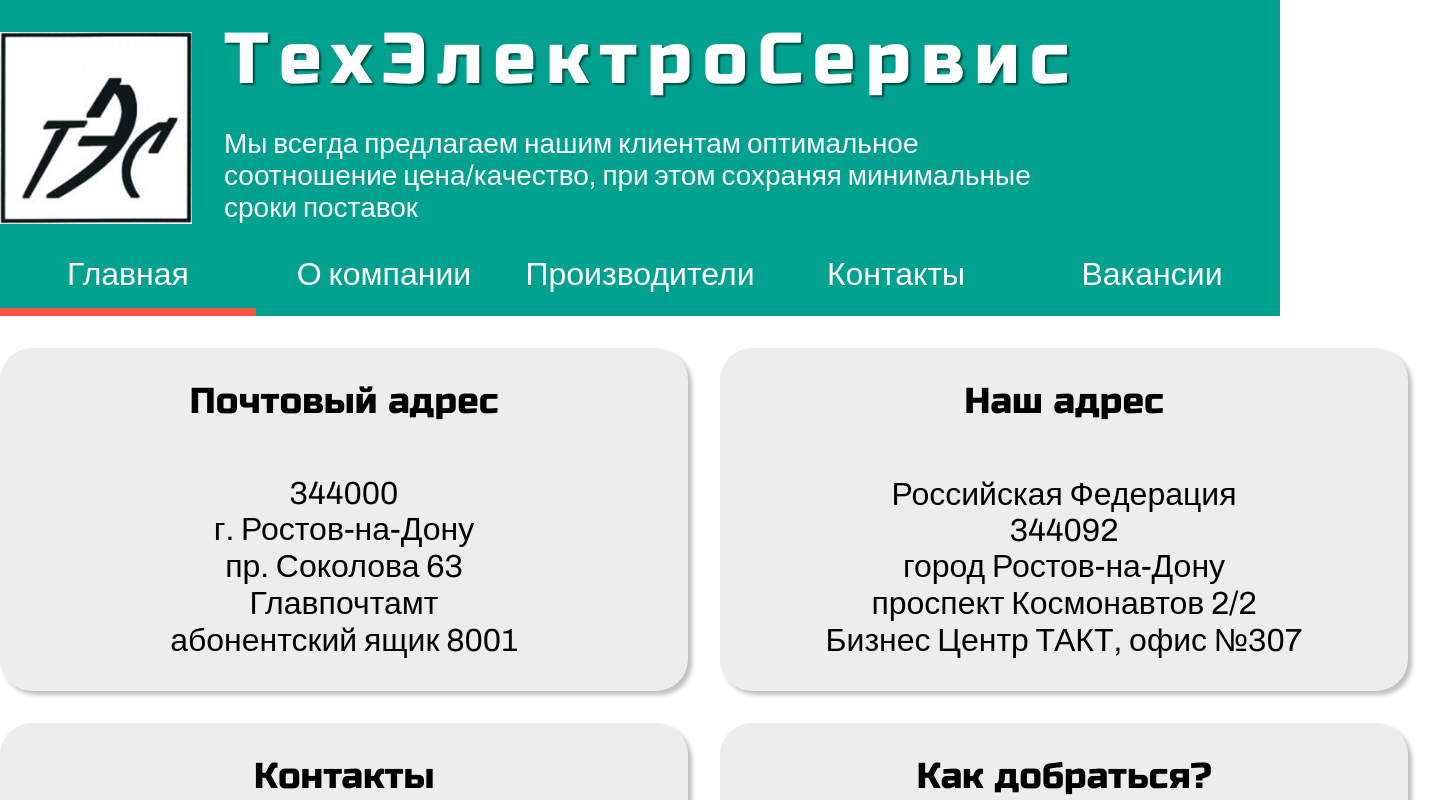
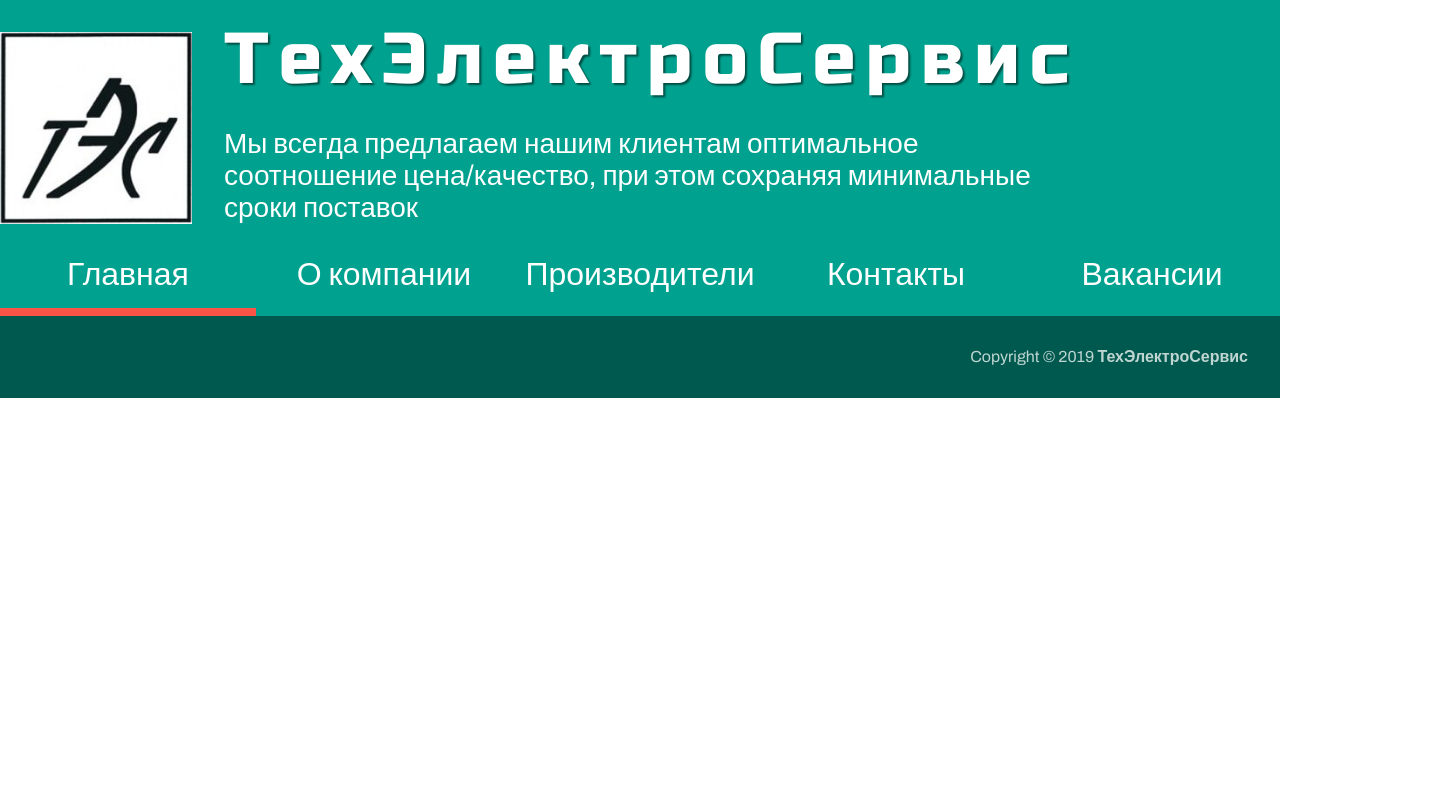
Before and after one commit to VladBytsyuk/tes-website, a React (Create React App) app: page / in a window 1280 px wide. Shown: the top 800 px of the page, 1440 px wide, since content can reach past the window. Built offline with nearby package versions, Linux system fonts and the light colour scheme.

Commit message:
Add simple routing

```diff
--- a/src/App.js
+++ b/src/App.js
@@ -5,11 +5,21 @@
 import Footer from './footer/Footer';
 
 class App extends Component {
+  constructor(props) {
+    super(props);
+    this.state = { enabledTab: 1 };
+  }
+
   render() {
     return (
       <div className="App">
-        <Header />
-        <Content />
+        <Header
+            tabNumber={this.state.enabledTab}
+            tabClickListener={ (tabNumber) => this.setState({ enabledTab: tabNumber }) }
+            />
+        <Content
+            tabNumber={this.state.enabledTab}
+            />
         <Footer />
       </div>
     );
--- a/src/content/Content.js
+++ b/src/content/Content.js
@@ -5,10 +5,23 @@
 import Job from './job/Job';
 
 class Content extends Component {
+    renderContent() {
+        const tab = this.props.tabNumber
+        if (tab === 2) {
+            return (<Company/>)
+        } else if (tab === 4) {
+            return (<Contacts/>)
+        } else if (tab === 5) {
+            return (<Job/>)
+        } else {
+            return (<div/>)
+        }
+    }
+
     render() {
         return (
             <div className="Content">
-                <Contacts />
+                {this.renderContent()}
             </div>
         );
     }
--- a/src/header/Header.js
+++ b/src/header/Header.js
@@ -14,7 +14,10 @@
             <div className="Header-subtitle">Мы всегда предлагаем нашим клиентам оптимальное соотношение цена/качество, при этом сохраняя минимальные сроки поставок</div>
           </div>
         </div>
-        <Menu></Menu>
+        <Menu
+            tabNumber={this.props.tabNumber}
+            tabClickListener={ (tabNumber) => this.props.tabClickListener(tabNumber) }
+            />
       </div>
     );
   }
--- a/src/header/menu/Menu.js
+++ b/src/header/menu/Menu.js
@@ -3,13 +3,8 @@
 import MenuItem from './menu_item/MenuItem';
 
 class Menu extends Component {
-    constructor(props) {
-        super(props);
-        this.state = { enabledTab: 1 };
-    }
-
     render() {
-        const enabledTab = this.state.enabledTab;
+        const enabledTab = this.props.tabNumber;
         const tabs = [
             {name: "Главная", number: 1},
             {name: "О компании", number: 2},
@@ -23,7 +18,7 @@
                     <MenuItem
                         name={tab.name}
                         isEnabled={enabledTab === tab.number}
-                        tabClickListener={ () => this.setState({ enabledTab: tab.number }) }
+                        tabClickListener={ () => this.props.tabClickListener(tab.number) }
                         />
                 )}
             </div>
```
